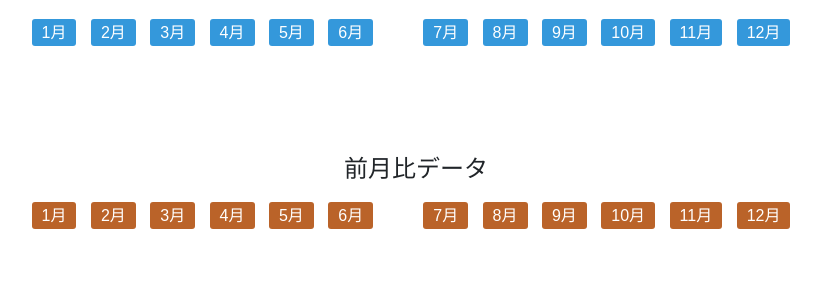
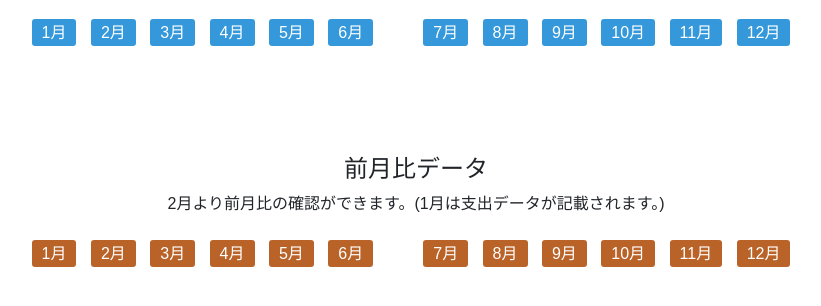
Before and after one commit to siro-neko11/Repository, a Django app: page /accounts/user/ in a window 1280 px wide. Shown: the part 338-644 px from the top of the page, without its empty margins (224-1045 px from the left). Run offline with Django 4.2, Linux system fonts and the light colour scheme; a user stored in the database is signed in; some libraries are stand-ins or nearby versions.

Commit message:
メッセージ追加

```diff
--- a/Household_account/templates/user.html
+++ b/Household_account/templates/user.html
@@ -146,6 +146,7 @@
 </div>
 
 <h4>前月比データ</h4>
+<p>2月より前月比の確認ができます。(1月は支出データが記載されます。)</p>
 <div class="lastmonth-container">
    <div class="column">
       <ul class="lastmonth-list">
```
